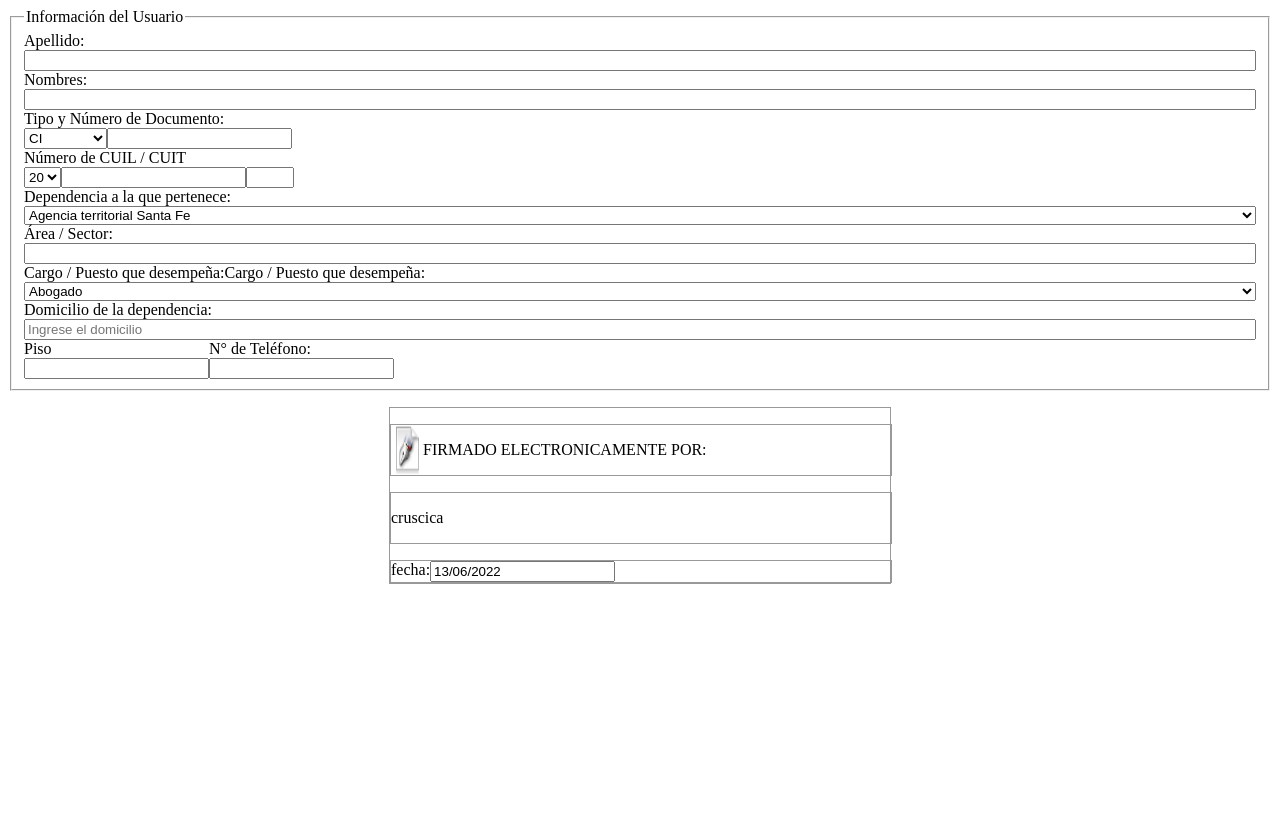
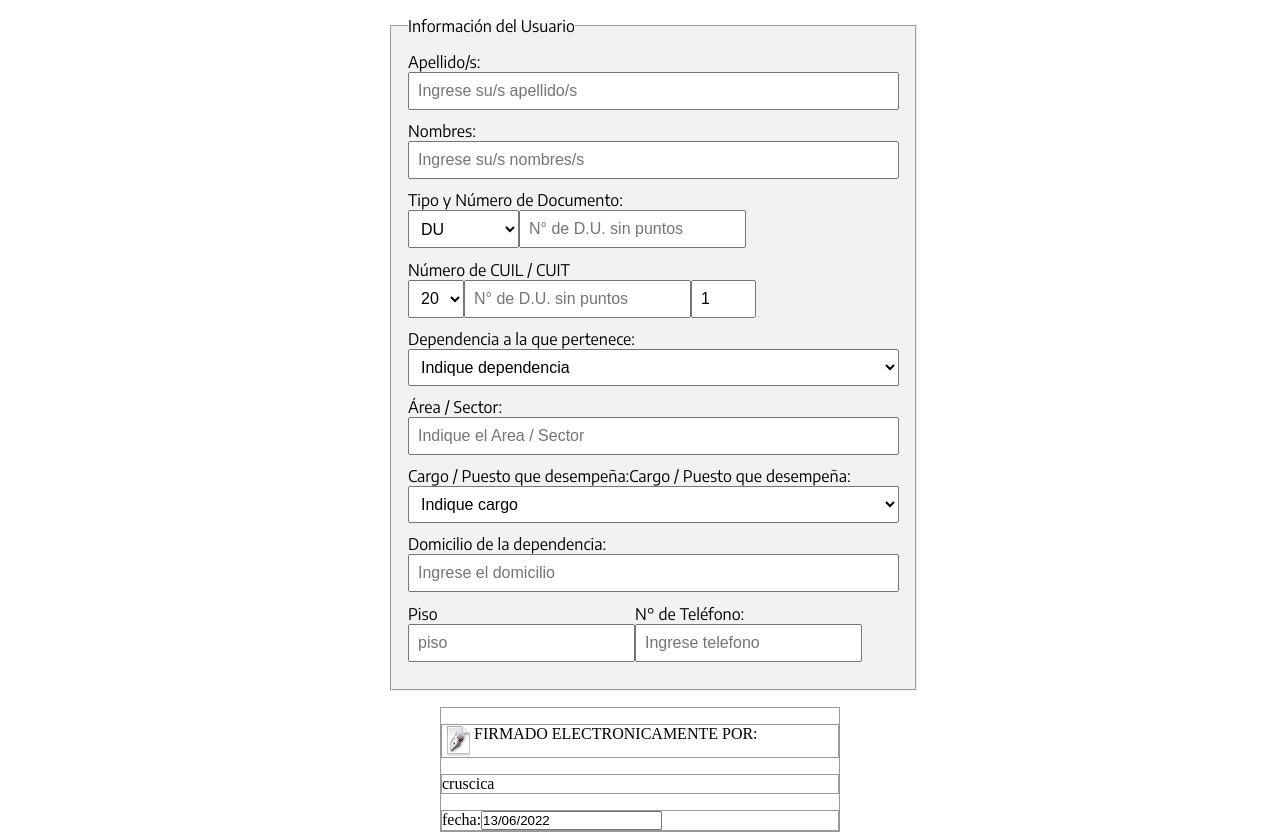
Before and after one commit to hernanruscica/ResponsiveWebDisegn, a plain HTML site: page 04. Validacion de formularios/03. Ejemplos practicos/GestionServiciosRed/index.html in a window 1280 px wide. Before the commit the page ends 800 px from the top, so only its background shows below. Drawn offline with Linux system fonts and the light colour scheme.

Commit message:
Add files via upload
mas mejoras al css, y las validaciones de los inputs

```diff
--- a/04. Validacion de formularios/03. Ejemplos practicos/GestionServiciosRed/estilo.css
+++ b/04. Validacion de formularios/03. Ejemplos practicos/GestionServiciosRed/estilo.css
@@ -1,8 +1,44 @@
+
+*,
+*::after,
+*::before{
+    box-sizing: border-box;
+    margin: 0;
+    padding: 0;
+}
+
+.form{
+    width: 500px;
+    margin: 1em auto;
+    font-family: 'Encode Sans', sans-serif;
+    font-size: 1em;
+}
+
+fieldset{
+    background-color: #f2f2f2;
+    padding: 1em;
+}
+
+.form_layout{
+    display: grid;
+    grid-template-columns: 1fr;
+}
 
 .input_item{
     display: flex;
     flex-direction: column;
+
+    margin-bottom: 0.7em;
 }
+
+.input_item input,
+.input_item select
+{
+    padding: 0.5em;
+    font-size: 1em;
+}
+
+
 
 .row{
     display: flex;
@@ -25,9 +61,9 @@
 
 .firma div{
     border: solid #999 1px;
-    max-width: 500px;
+    margin: 1em auto 0 auto;
+    max-width: 400px;
     width: 100%;
-    margin: 1em auto 0 auto;
 }
 
 .firma div div{
--- a/04. Validacion de formularios/03. Ejemplos practicos/GestionServiciosRed/index.html
+++ b/04. Validacion de formularios/03. Ejemplos practicos/GestionServiciosRed/index.html
@@ -5,50 +5,63 @@
     <meta http-equiv="X-UA-Compatible" content="IE=edge">
     <meta name="viewport" content="width=device-width, initial-scale=1.0">
     <title>Gestion de usuarios de red</title>
+    <link rel="preconnect" href="https://fonts.googleapis.com">
+    <link rel="preconnect" href="https://fonts.gstatic.com" crossorigin>
+    <link href="https://fonts.googleapis.com/css2?family=Encode+Sans:wght@100;400;500;700&display=swap" rel="stylesheet">
     <link rel="stylesheet" href="estilo.css">
 </head>
 <body>
-    <form action="#" method="post">
+    <form action="#" method="post" class="form">
         <fieldset>
             <legend>Información del Usuario</legend>
+            <section class="form_layout">
                 <div class="input_item">
-                <label for="apellido">Apellido:</label>
-                <input type="text" name="apellido" id="apellido">
+                    <label for="apellido">Apellido/s:</label>
+                    <input type="text" name="apellido" title = "No puede estar vacio, no admite caracteres especiales, ni numeros."
+                        placeholder="Ingrese su/s apellido/s" id="apellido">
                 </div>
                 <div class="input_item">
                     <label for="nombres">Nombres:</label>
-                <input type="text" name="nombres" id="nombres">
+                    <input type="text" name="nombres" title = "No puede estar vacio, no admite caracteres especiales, ni numeros."
+                    placeholder="Ingrese su/s nombres/s" id="nombres">
                 </div>
                 <div class="input_item">
                     <label for="tipo_documento">Tipo y Número de Documento:</label>
                     <div class="row">
                         <select name="tipo_documento" id="tipo_documento">
                             <option value="CI">CI</option>
-                        <option value="DU">DU</option>
+                            <option value="DU" selected>DU</option>
                             <option value="LC">LC</option>
                             <option value="LE">LE</option>
                             <option value="Pasaporte">Pasaporte</option>
                         </select>
-                    <input type="number" name="numero_documento" id="numero_documento">
+                        <input type="number" name="numero_documento" min = "0"
+                            title = "No puede estar vacio, admite solo numeros."
+                            placeholder="N° de D.U. sin puntos" id="numero_documento">
                     </div>
                 </div>
                 <div class="input_item">
                     <label for="prefijo_cuit">Número de CUIL / CUIT</label>
                     <div class="row">
                         <select name="prefijo_cuit" id="prefijo_cuit">
-                        <option value="20">20</option>
+                            <option value="20" selected>20</option>
                             <option value="23">23</option>
                             <option value="24">24</option>
                             <option value="27">27</option>
                             <option value="30">30</option>
                         </select>
-                    <input type="number" name="numero_documento" id="numero_documento">
-                    <input type="number" name="sufijo_cuit" min="0" max="9" id="sufijo_cuit">
+                        <input type="number" name="numero_documento" min = "0"
+                            title = "No puede estar vacio, admite solo numeros."
+                            placeholder="N° de D.U. sin puntos" id="numero_documento">
+                        <input type="number" name="sufijo_cuit" min="0" max="9"
+                            title = "Numeros del 0 al 9"
+                            value = "1" id="sufijo_cuit">
                     </div>
                 </div>
                 <div class="input_item">
                     <label for="dependencia">Dependencia a la que pertenece:</label>
-                <select name="dependencia" id="dependencia">
+                    <select name="dependencia" id="dependencia" >
+                        <option value="placeholder" selected disabled>Indique dependencia</option>
                         <option value="agencia01">Agencia territorial Santa Fe</option>
                         <option value="coordinadora01">Coord. de la comision Nacional de trabajo agraria</option>
                         <option value="direccion01">Dir. de Desarollo, Operaciones y Servicios Tecnologicos</option>
@@ -58,12 +71,14 @@
                 </div>
                 <div class="input_item">
                     <label for="area">Área / Sector:</label>
-                <input type="text" name="area" id="area">
+                    <input type="text" name="area"
+                        placeholder="Indique el Area / Sector" id="area">
                 </div>
                 <!--Cargo / Puesto que desempeña:Cargo / Puesto que desempeña:-->
                 <div class="input_item">
                     <label for="cargo">Cargo / Puesto que desempeña:Cargo / Puesto que desempeña:</label>
                     <select name="cargo" id="cargo">
+                        <option value="placeholder" selected disabled>Indique cargo</option>
                         <option value="abogado">Abogado</option>
                         <option value="asistente">Asistente</option>
                         <option value="director">Director General</option>
@@ -81,14 +96,17 @@
                     <div class="row">
                         <div class="column">
                             <label for="piso">Piso</label>
-                        <input type="number" name="piso" id="piso">
+                            <input type="number" name="piso" min = "-2"
+                                placeholder ="piso" id="piso">
                         </div>
                         <div class="column">
                             <label for="telefono">N° de Teléfono:</label>
-                        <input type="text" name="telefono" id="telefono">
+                            <input type="text" name="telefono"
+                                placeholder = "Ingrese telefono" id="telefono">
                         </div>
                     </div>
                 </div>
+            </section>
         </fieldset>
     </form>
 
```
Lines whose indentation alone changed are shown as unchanged.
